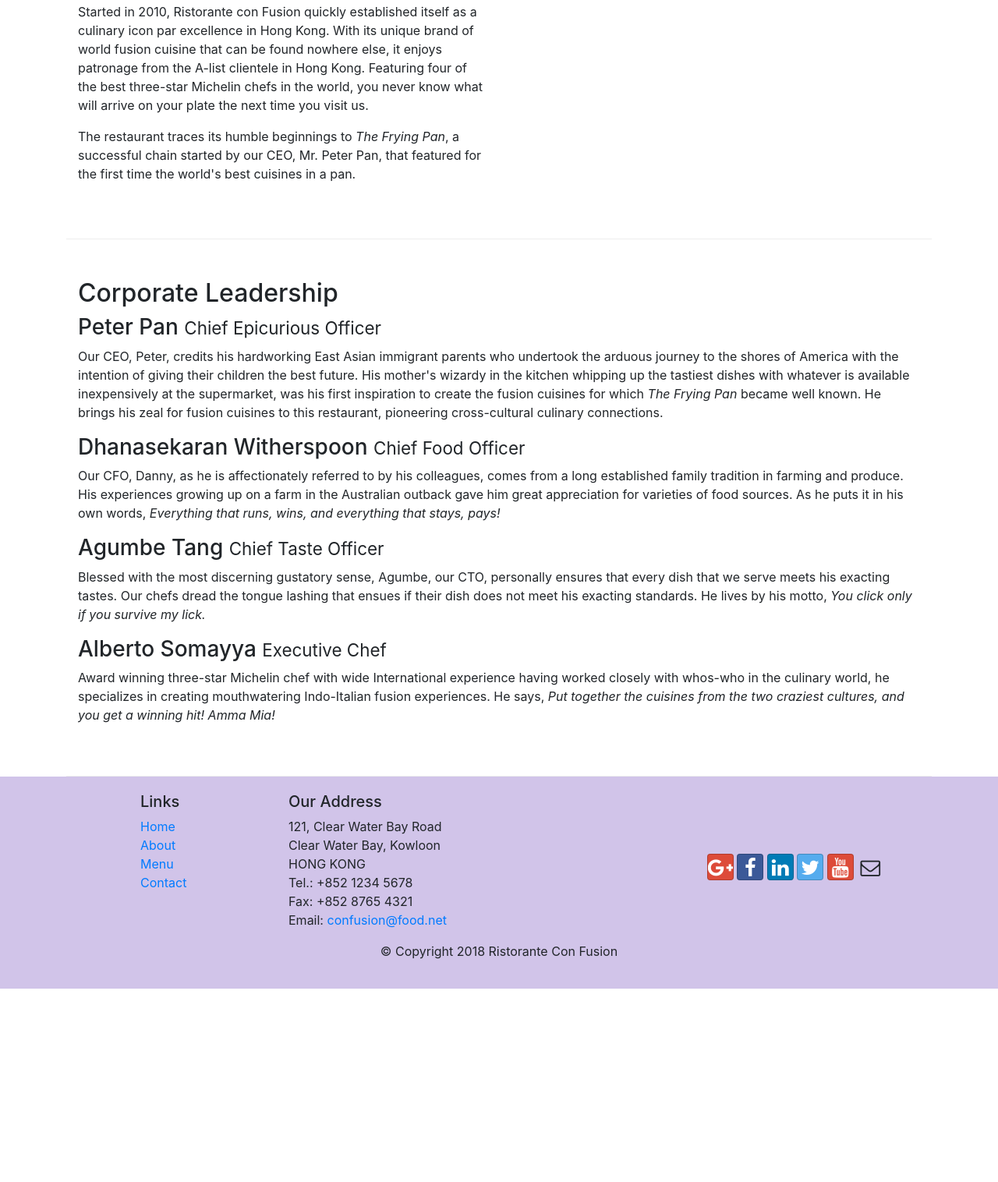
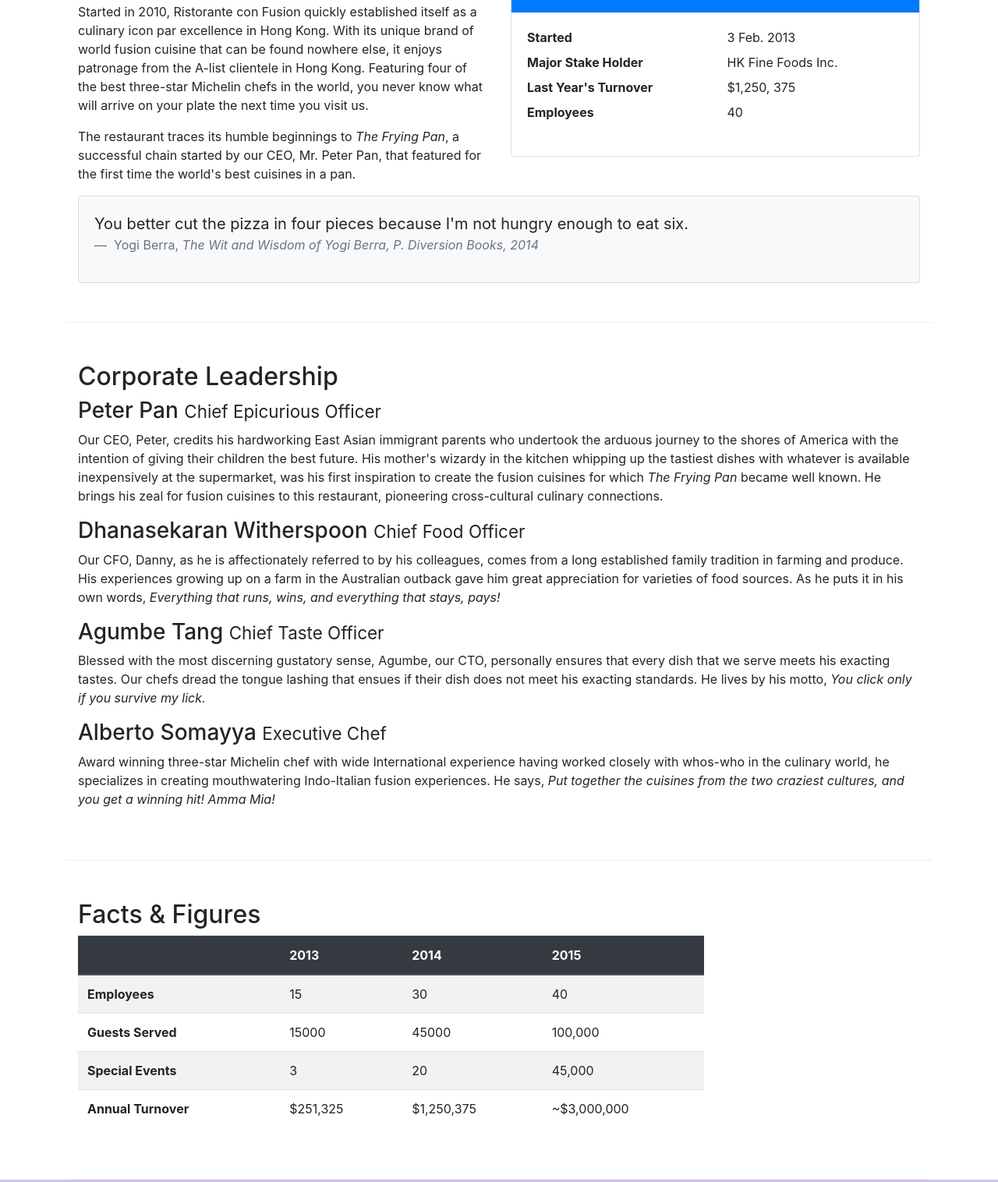
Before and after one commit to TheInfinity007/Restraunt_Website, a website: page aboutus.html in a window 1280 px wide. Shown: the part 558-2074 px from the top of the page at 78% size. Before the commit the page ends 1826 px from the top, so only its background shows below. Drawn offline with nearby package versions, Linux system fonts and the light colour scheme.

Commit message:
tables and cards and blockquote

```diff
--- a/aboutus.html
+++ b/aboutus.html
@@ -76,7 +76,33 @@
                 <p>Started in 2010, Ristorante con Fusion quickly established itself as a culinary icon par excellence in Hong Kong. With its unique brand of world fusion cuisine that can be found nowhere else, it enjoys patronage from the A-list clientele in Hong Kong.  Featuring four of the best three-star Michelin chefs in the world, you never know what will arrive on your plate the next time you visit us.</p>
                 <p>The restaurant traces its humble beginnings to <em>The Frying Pan</em>, a successful chain started by our CEO, Mr. Peter Pan, that featured for the first time the world's best cuisines in a pan.</p>
             </div>
-            <div>
+            <div class="col-sm">
+                <div class="card">
+                    <h3 class="card-header bg-primary text-white">Facts At a Glance</h3>
+                    <div class="card-body">
+                        <dl class="row">
+                            <dt class="col-6">Started</dt>
+                            <dd class="col-6">3 Feb. 2013</dd>
+                            <dt class="col-6">Major Stake Holder</dt>
+                            <dd class="col-6">HK Fine Foods Inc.</dd>
+                            <dt class="col-6">Last Year's Turnover</dt>
+                            <dd class="col-6">$1,250, 375</dd>
+                            <dt class="col-6">Employees</dt>
+                            <dd class="col-6">40</dd>
+                        </dl>
+                    </div>
+                </div>
+            </div>
+            <div class="col-12">
+                <div class="card card-body bg-light">
+                    <blockquote class="blockquote">
+                        <p class="mb-0">You better cut the pizza in four pieces because I'm not hungry enough to eat six.</p>
+                        <footer class="blockquote-footer">
+                            Yogi Berra,
+                            <cite title="Source Title">The Wit and Wisdom of Yogi Berra, P.  Diversion Books, 2014
+                        </footer>
+                    </blockquote>
+                </div>
             </div>
         </div>
 
@@ -93,6 +119,53 @@
                 <h3>Alberto Somayya <small>Executive Chef</small></h3>
                 <p class="d-none d-sm-block">Award winning three-star Michelin chef with wide International experience having worked closely with whos-who in the culinary world, he specializes in creating mouthwatering Indo-Italian fusion experiences. He says, <em>Put together the cuisines from the two craziest cultures, and you get a winning hit! Amma Mia!</em></p>
             </div>
+       </div>
+
+       <div class="row row-content">
+           <div class="col-12 col-sm-9">
+               <h2>Facts &amp; Figures</h2>
+               <div class="table-responsive">
+                   <table class="table table-striped">
+                        <thead class="thead-dark">
+                            <tr>
+                                <th>&nbsp;</th>
+                                <th>2013</th>
+                                <th>2014</th>
+                                <th>2015</th>
+                            </tr>
+                        </thead>
+                        <tbody>
+                            <tr>
+                                <th>Employees</th>
+                                <td>15</td>
+                                <td>30</td>
+                                <td>40</td>
+                            </tr>
+                            <tr>
+                                <th>Guests Served</th>
+                                <td>15000</td>
+                                <td>45000</td>
+                                <td>100,000</td>
+                            </tr>
+                            <tr>
+                                <th>Special Events</th>
+                                <td>3</td>
+                                <td>20</td>
+                                <td>45,000</td>
+                            </tr>
+                            <tr>
+                                <th>Annual Turnover</th>
+                                <td>$251,325</td>
+                                <td>$1,250,375</td>
+                                <td>~$3,000,000</td>
+                            </tr>
+                        </tbody>
+                   </table>
+               </div>
+           </div>
+           <div class="col-12 col-sm-3">
+
+           </div>
        </div>
 
     </div>
```
